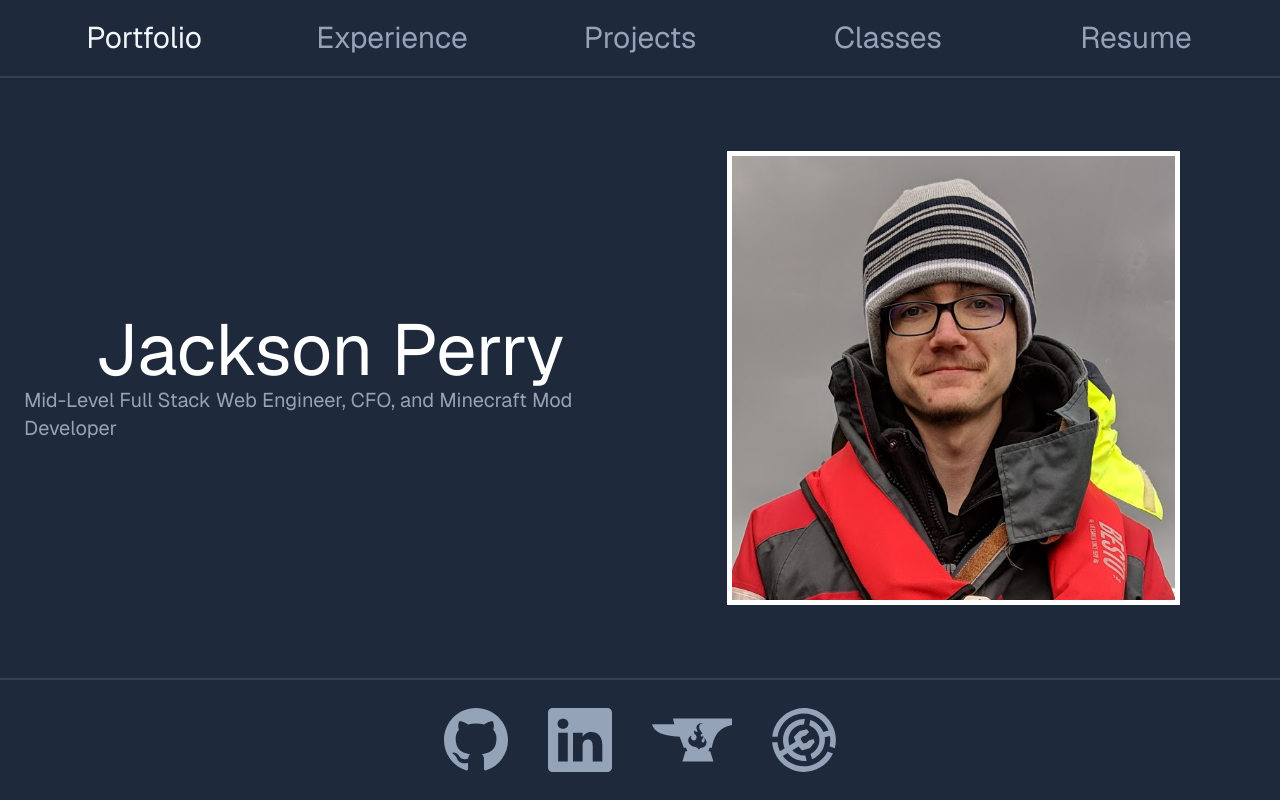
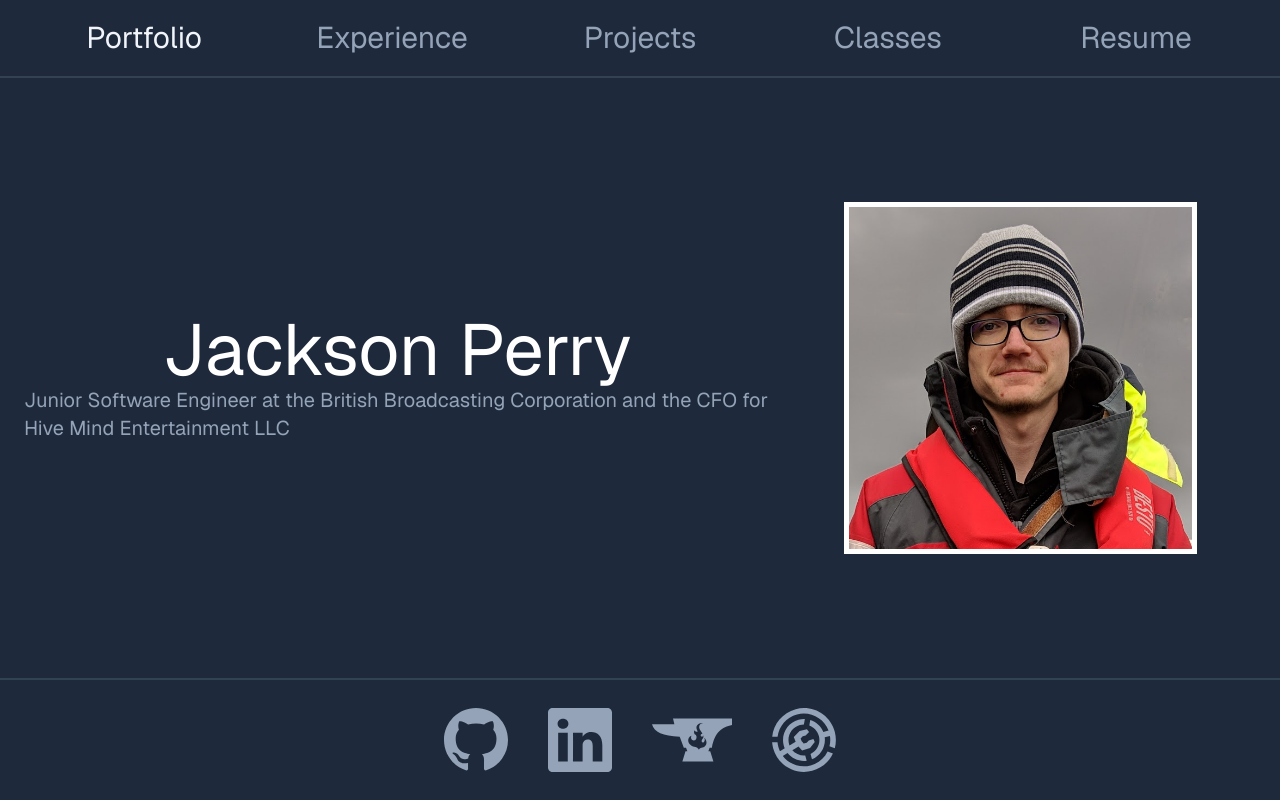
Before and after one commit to jackperry2187/NextPortfolio, a Next.js app: page / in a window 1280 px wide. Built offline with nearby package versions, Linux system fonts and the light colour scheme.

Commit message:
Small tweaks

```diff
--- a/src/app/classes/education-views.tsx
+++ b/src/app/classes/education-views.tsx
@@ -379,7 +379,7 @@ const InstitutionView = ({ stevensCourses, occCourses, ppbhsCourses }: Education
                 return (
                     <div className="flex flex-col items-center w-full">
                         <h2 className="text-4xl p-1">Associate of Science in Business Administration</h2>
-                        <h3 className="text-xl p-1 pb-3">Coursework from 2019, 2021, and planned for 2025</h3>
+                        <h3 className="text-xl p-1 pb-3">Coursework from 2019, 2021, and 2025</h3>
                         <div className="grid grid-cols-1 lg:grid-cols-2 xl:grid-cols-5 gap-4 px-2 mt-4 w-full">
                             {occSemesterOrder.map((semester, index) => {
                                 if (!occBySemester[semester]) return null;
--- a/src/app/page.tsx
+++ b/src/app/page.tsx
@@ -35,7 +35,7 @@ const HomePage = () => {
           <h1 className="text-7xl">
             {firstName} {lastName}
           </h1>
-          <h4 className="text-xl text-slate-400">Mid-Level Full Stack Web Engineer, CFO, and Minecraft Mod Developer</h4>
+          <h4 className="text-xl text-slate-400">Junior Software Engineer at the British Broadcasting Corporation and the CFO for Hive Mind Entertainment LLC</h4>
         </div>
         <div className="flex flex-grow flex-col items-center p-2">
           <Image src={me} alt="profile_picture" className="max-w-100 w-3/4 h-auto p-1 bg-white border border-white"/>
```
